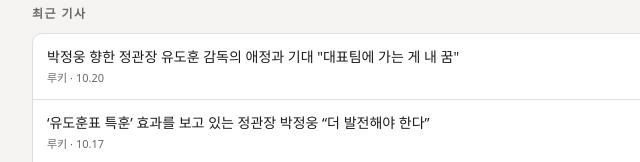
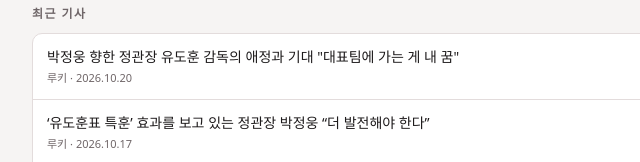
Before and after one commit to kmj-spec/jw4-record, a website: page index.html in a window 1280 px wide. Shown: the part 636-798 px from the top of the page, 194-834 px from the left. Drawn offline with Linux system fonts and the light colour scheme; a web font is replaced by a local one.

Commit message:
기사 날짜를 2024.12.03처럼 연·월·일 모두 표시
Co-Authored-By: Claude Opus 5.5 <noreply@anthropic.com>
Claude-Session: https://claude.ai/code/session_01M7P8RKsd65r2WAxX5paaoq

```diff
--- a/index.html
+++ b/index.html
@@ -364,7 +364,7 @@ if("serviceWorker" in navigator)navigator.serviceWorker.register("sw.js").catch(
   const keep=(k,s)=>{try{localStorage.setItem(k,JSON.stringify([...s]))}catch(e){}};
   // N: 목록에 들어온 지 48시간 안 + 발행된 지 3일 안 된 기사(옛 기사가 검색에 새로 잡힌 경우는 제외).
   const isNew=x=>{const a=Date.parse(x.added||""),p=Date.parse(x.date||"");return Date.now()-a<48*3600e3&&a-p<72*3600e3;};
-  const md=s=>{const d=new Date(s);return isNaN(d)?"":`${d.getMonth()+1}.${String(d.getDate()).padStart(2,"0")}`;};
+  const md=s=>{const d=new Date(s);return isNaN(d)?"":`${d.getFullYear()}.${String(d.getMonth()+1).padStart(2,"0")}.${String(d.getDate()).padStart(2,"0")}`;};
   const isOk=x=>x.ok!==false||okNews.has(nkey(x.title));
   const liveNews=()=>news.filter(x=>!hiddenNews.has(nkey(x.title)));
   const newsItem=(x,own)=>`<li${own?' class="own"':""}><a href="${esc(x.link)}" target="_blank" rel="noopener">${isNew(x)?'<span class="nb" aria-label="새 기사">N</span>':""}${esc(x.title)}</a><div class="src">${esc(x.source||"")}${x.source?" · ":""}${md(x.date)}</div>${own?`<button type="button" class="x" data-hide="${esc(x.title)}" aria-label="이 기사 빼기">×</button>`:""}</li>`;
```
